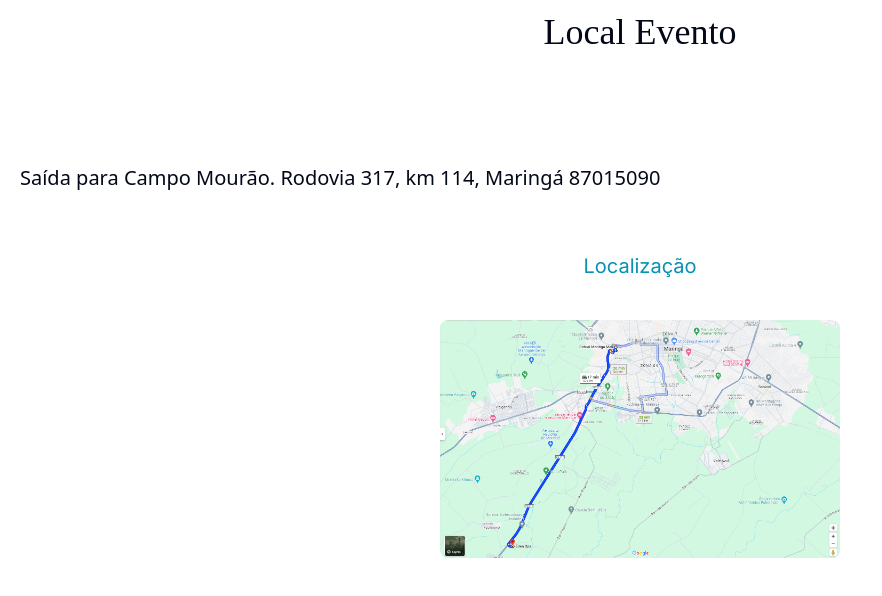
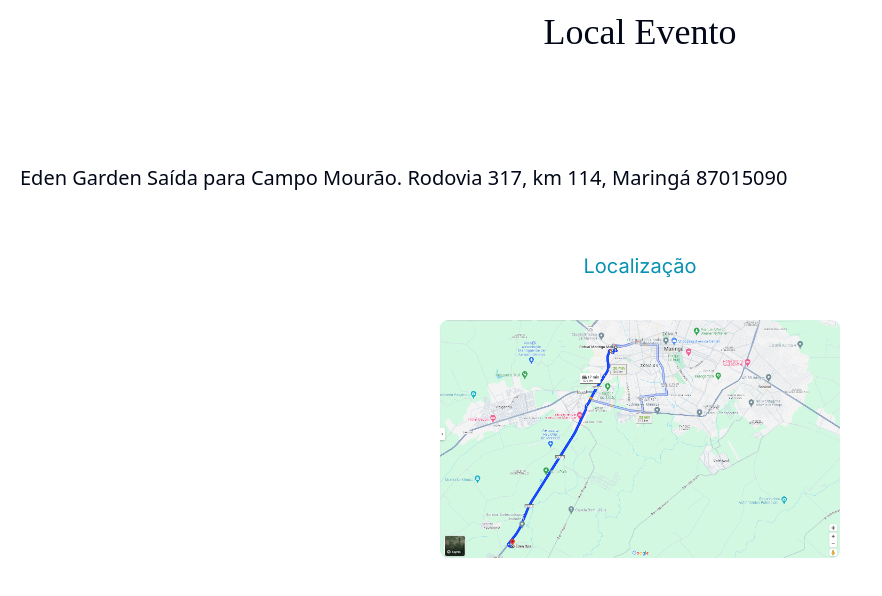
Before and after one commit to lisboaa/marriage, a Next.js app: page /local-evento in a window 1280 px wide. Shown: the top 596 px of the page, without its empty margins (0-882 px from the left). Built offline with nearby package versions, Linux system fonts and the light colour scheme.

Commit message:
Modificado nome localização.

```diff
--- a/src/app/local-evento/page.tsx
+++ b/src/app/local-evento/page.tsx
@@ -72,7 +72,7 @@ export default function ListaPresente() {
         </div>
         <div className='flex flex-col'>
           <h1 className='text-4xl flex justify-center'>Local Evento</h1>
-          <span className='w-2/3 text-xl mt-28 text-wrap font-sans font-medium pl-5'>Saída para Campo Mourão. Rodovia 317, km 114, Maringá 87015090</span>
+          <span className='w-2/3 text-xl mt-28 text-wrap font-sans font-medium pl-5'>Eden Garden Saída para Campo Mourão. Rodovia 317, km 114, Maringá 87015090</span>
           <a className='text-cyan-600 text-xl mt-5 text-wrap flex justify-center pt-10' target='_blank' href='https://maps.app.goo.gl/amvCThSAUin7Mxwb9?g_st=aw'>Localização</a>
         </div>
 
```
